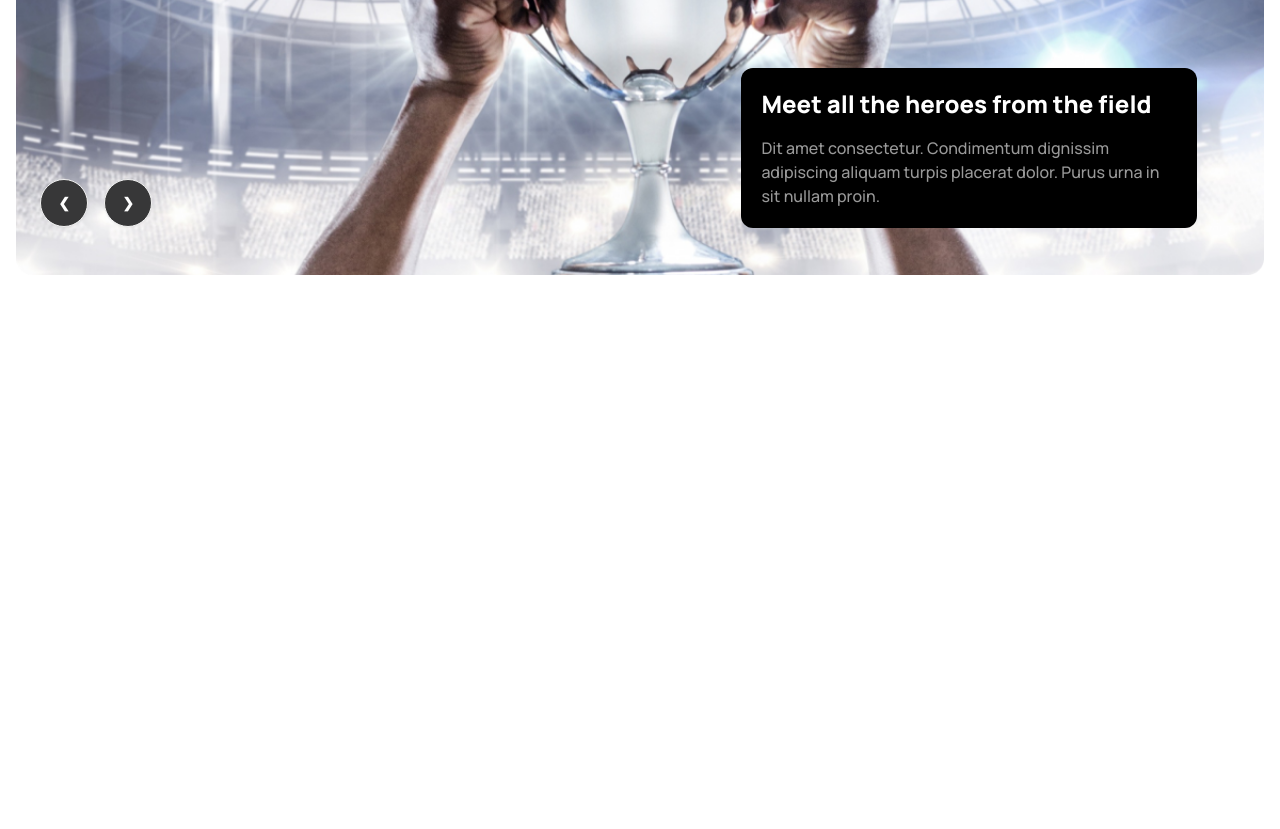
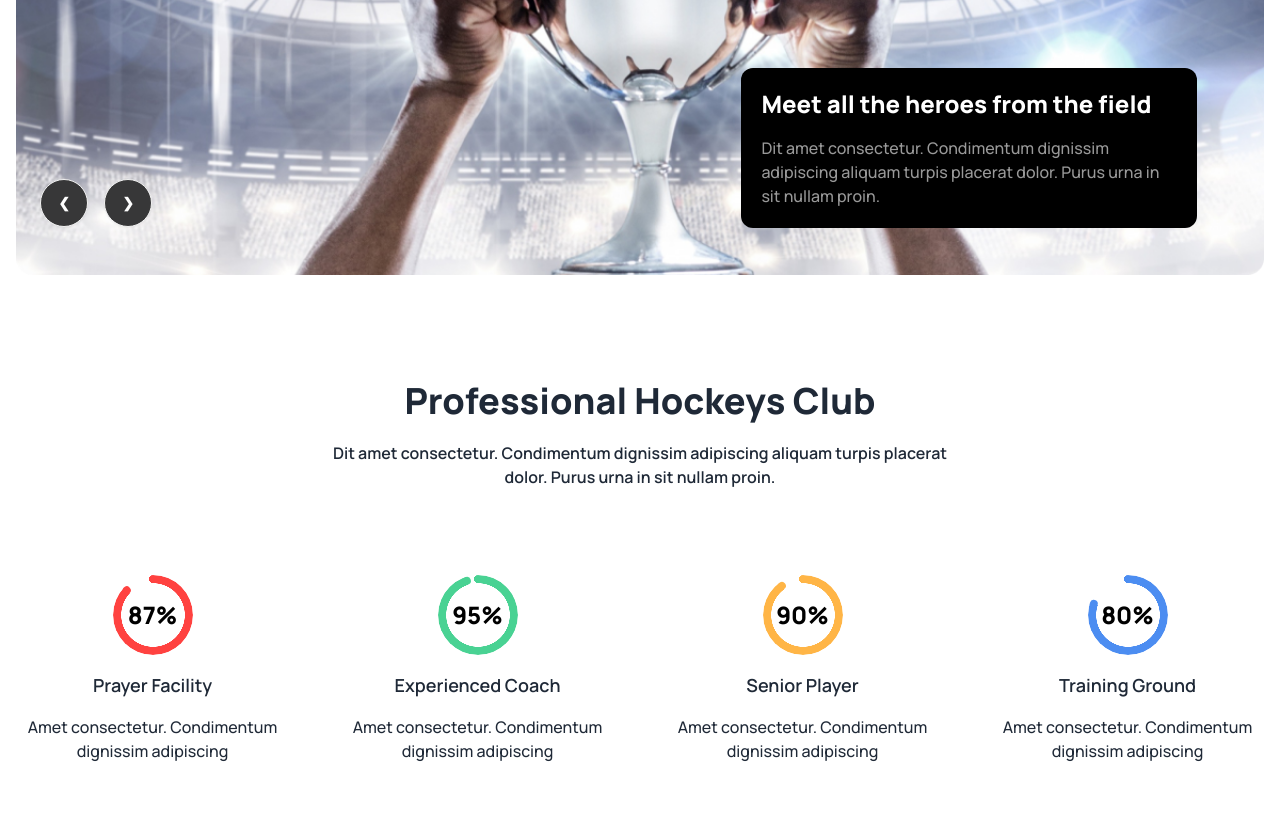
Before and after one commit to AsadurRubel/third-assignment, a plain HTML site: page index.html in a window 1280 px wide. Shown: the part 488-1317 px from the top of the page. Before the commit the page ends 800 px from the top, so only its background shows below. Drawn offline with nearby package versions, Linux system fonts and the light colour scheme.

Commit message:
Added Professional Hockey Club Section

```diff
--- a/index.html
+++ b/index.html
@@ -226,7 +226,7 @@
             </div>
             <div class="absolute top-52 lg:-right-96 lg:top-96 p-3">
               <div
-                class="bg-black text-white lg:w-2/4 rounded-xl space-y-4 p-5"
+                class="bg-black text-white lg:w-2/4 rounded-xl space-y-4 p-5 mb-96"
               >
                 <h4 class="text-2xl font-extrabold">
                   Meet all the heroes from the field
@@ -254,6 +254,48 @@
           </div>
         </div>
       </section>
+
+      <!-- Professional Hockey Club -->
+
+      <section class="container mx-auto transform translate-y-96 lg:translate-y-1 mt-20">
+        <div>
+          <h1 class="text-3xl lg:text-4xl font-extrabold text-center">Professional Hockeys Club</h1>
+          <p class="font-semibold w-4/5 lg:w-1/2 text-center mx-auto my-5">Dit amet consectetur. Condimentum dignissim adipiscing aliquam turpis placerat dolor. Purus urna in sit nullam proin. </p>
+        </div>
+        <div class="flex flex-col lg:flex-row gap-5">
+          <div>
+            <div class=" h-80 text-center p-2 space-y-4 flex flex-col justify-center items-center">
+              <div class="radial-progress text-primary text-[#FF4240] " style="--value:87;" role="progressbar"><span class="text-black text-2xl font-extrabold">87%</span> </div>
+              <h4 class="text-lg font-semibold">Prayer Facility</h4>
+              <p class=" mx-auto w-3/5  lg:w-full">Amet consectetur. Condimentum dignissim adipiscing </p>
+            </div>
+          </div>
+          <div>
+            <div class="h-80 text-center p-2 space-y-4 flex flex-col justify-center items-center">
+              <div class="radial-progress text-primary text-[#49D293] " style="--value:95;" role="progressbar"><span class="text-black text-2xl font-extrabold">95%</span></div>
+              <h4 class="text-lg font-semibold">Experienced Coach</h4>
+              <p class=" mx-auto w-3/5  lg:w-full">Amet consectetur. Condimentum dignissim adipiscing </p>
+            </div>
+          </div>
+          <div>
+            <div class="h-80 text-center p-2 space-y-4 flex flex-col justify-center items-center">
+              <div class="radial-progress text-primary text-[#FFB546] " style="--value:90;" role="progressbar"><span class="text-black text-2xl font-extrabold">90%</span></div>
+              <h4 class="text-lg font-semibold">Senior Player</h4>
+              <p class=" mx-auto w-3/5  lg:w-full">Amet consectetur. Condimentum dignissim adipiscing </p>
+            </div>
+          </div>
+          <div>
+            <div class=" h-80 text-center p-2 space-y-4 flex flex-col justify-center items-center">
+              <div class="radial-progress text-primary text-[#4C8DF1] " style="--value:80;" role="progressbar"><span class="text-black text-2xl font-extrabold">80%</span></div>
+              <h4 class="text-lg font-semibold">Training Ground</h4>
+              <p class=" mx-auto w-3/5  lg:w-full">Amet consectetur. Condimentum dignissim adipiscing </p>
+            </div>
+          </div>
+
+        </div>
+
+      </section>
+
     </main>
     <footer></footer>
   </body>
```
Also changed, not shown: Images/Group 9.png (added).
